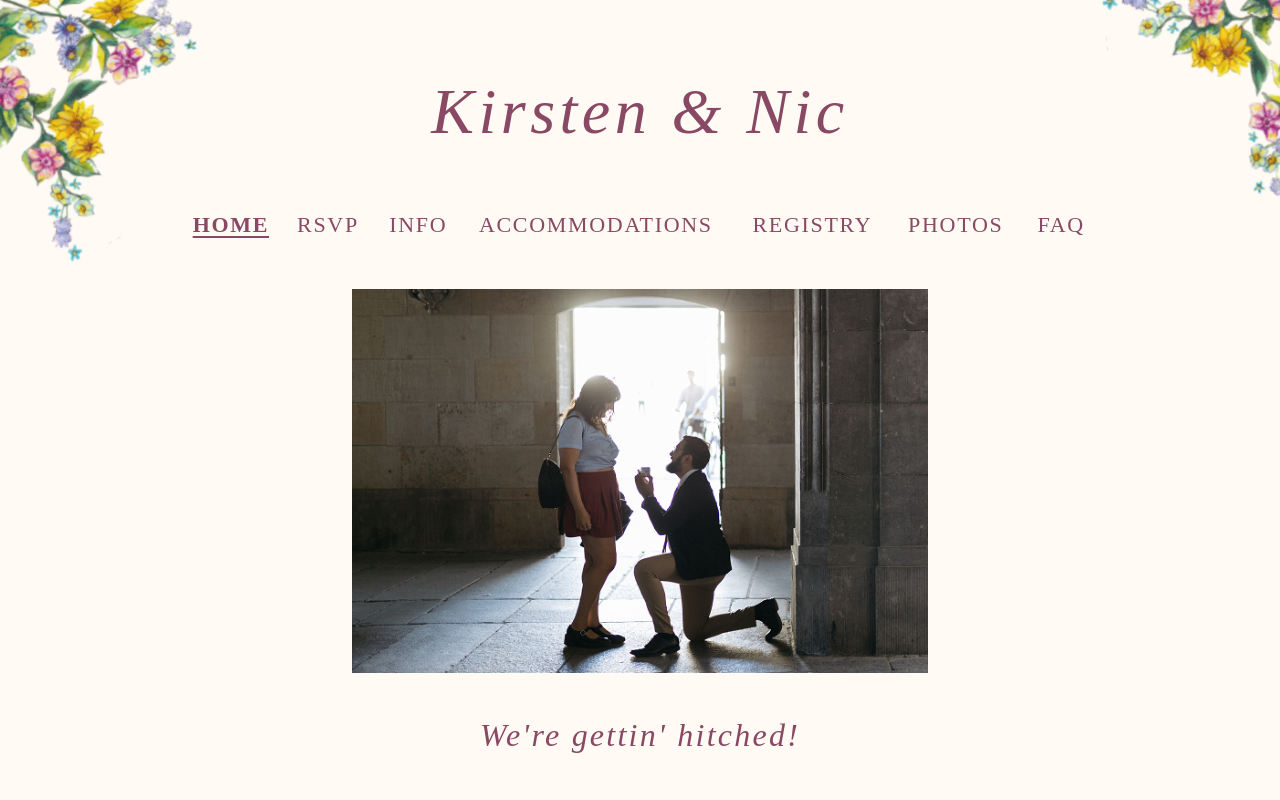
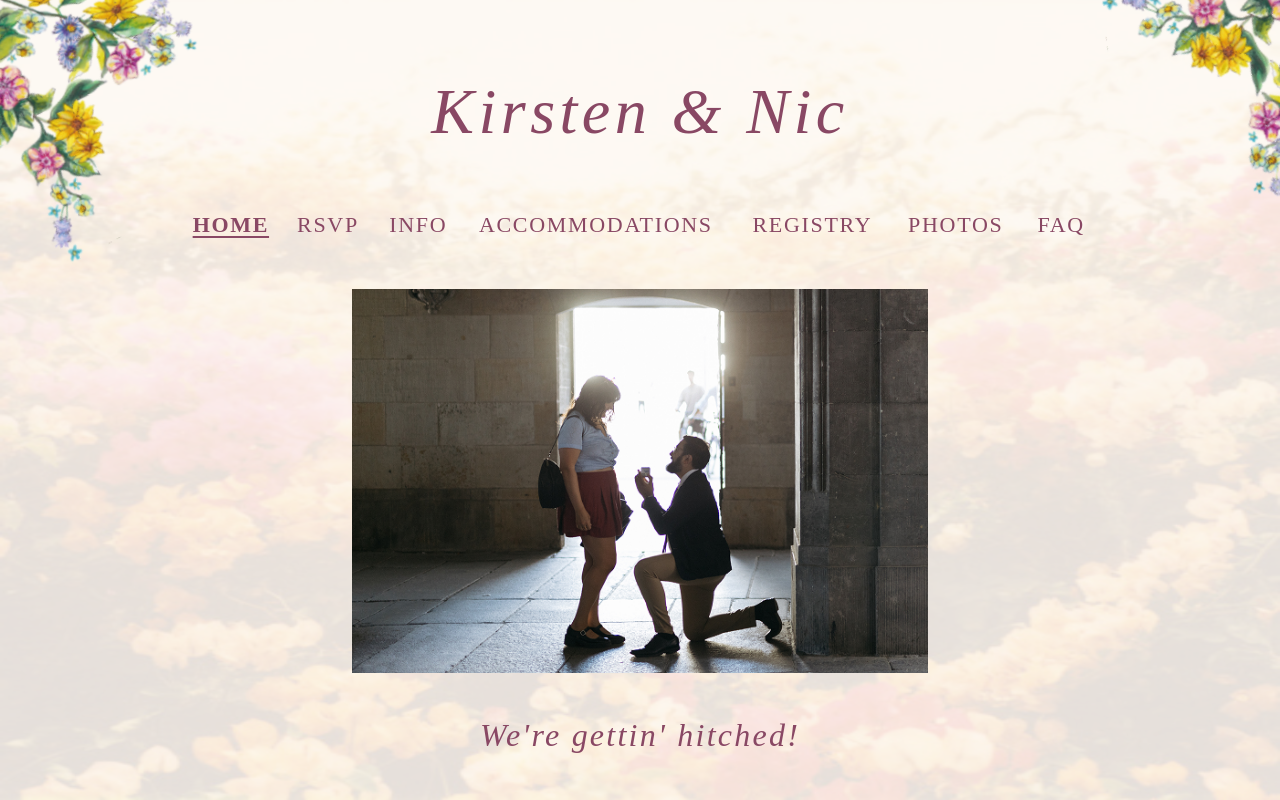
Before and after one commit to ENPina90/wedding, a React (Vite) app: page / in a window 1280 px wide. Shown: the top 800 px of the page. Built offline with nearby package versions, Linux system fonts and the light colour scheme; a web font is replaced by a local one.

Commit message:
#49: Add background image

```diff
--- a/src/components/Layout.tsx
+++ b/src/components/Layout.tsx
@@ -1,5 +1,6 @@
 import { useState } from "react";
 import { NavLink, Outlet, useLocation } from "react-router-dom";
+import backgroundFlowers from "../assets/background_flowers.png";
 import flowerCorner from "../assets/flower_corner.svg";
 import weddingRings from "../assets/wedding_rings.svg";
 import SectionDivider from "./SectionDivider";
@@ -102,6 +103,12 @@ export default function Layout() {
 
   return (
     <div className="min-h-screen flex flex-col bg-beige relative overflow-x-hidden">
+      <div
+        aria-hidden="true"
+        className="pointer-events-none fixed inset-x-0 top-0 h-screen z-0 opacity-12 bg-no-repeat bg-center bg-[length:100%_100%]"
+        style={{ backgroundImage: `url(${backgroundFlowers})` }}
+      />
+
       {/* Corner floral decorations - styles in flower-corners.css */}
       <img
         src={flowerCorner}
```
Also changed, not shown: src/assets/background_flowers.png (added).
